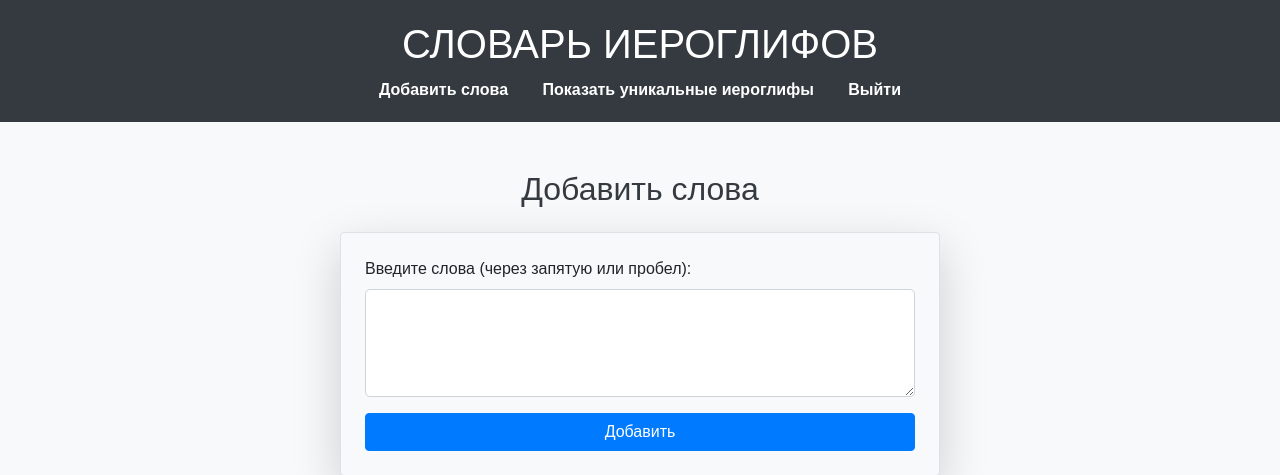
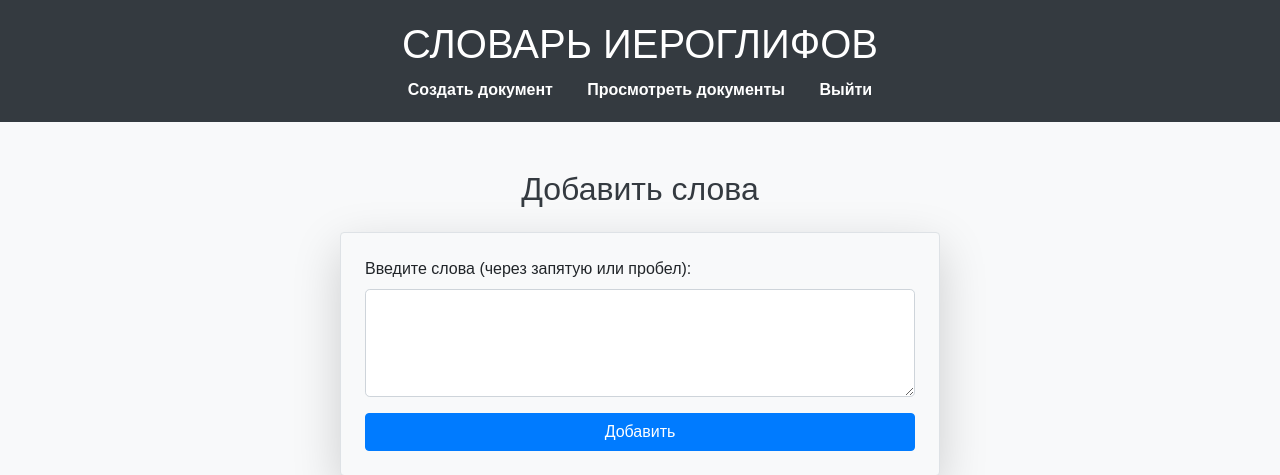
Before and after one commit to Vitya07/Chinese_filter_main, a Flask app: page /add_words in a window 1280 px wide. Shown: the top 475 px of the page. Run offline with Flask 3, Linux system fonts and the light colour scheme; a user stored in the database is signed in; some libraries are stand-ins or nearby versions.

Commit message:
Update base.html
base

```diff
--- a/templates/base.html
+++ b/templates/base.html
@@ -64,8 +64,8 @@
         <h1>СЛОВАРЬ ИЕРОГЛИФОВ</h1>
         <nav>
             {% if 'user_id' in session %}
-                <a href="{{ url_for('add_words') }}">Добавить слова</a>
-                <a href="{{ url_for('filter_words') }}">Показать уникальные иероглифы</a>
+                <a href="{{ url_for('create_document') }}">Создать документ</a>
+                <a href="{{ url_for('view_documents') }}">Просмотреть документы</a>
                 <a href="{{ url_for('logout') }}">Выйти</a>
             {% else %}
                 <a href="{{ url_for('login') }}">Вход</a>
@@ -84,7 +84,6 @@
             {% endif %}
         {% endwith %}
         {% block content %}{% endblock %}
-
     </main>
     <script src="https://code.jquery.com/jquery-3.5.1.slim.min.js"></script>
     <script src="https://cdn.jsdelivr.net/npm/@popperjs/core@2.9.2/dist/umd/popper.min.js"></script>
```
